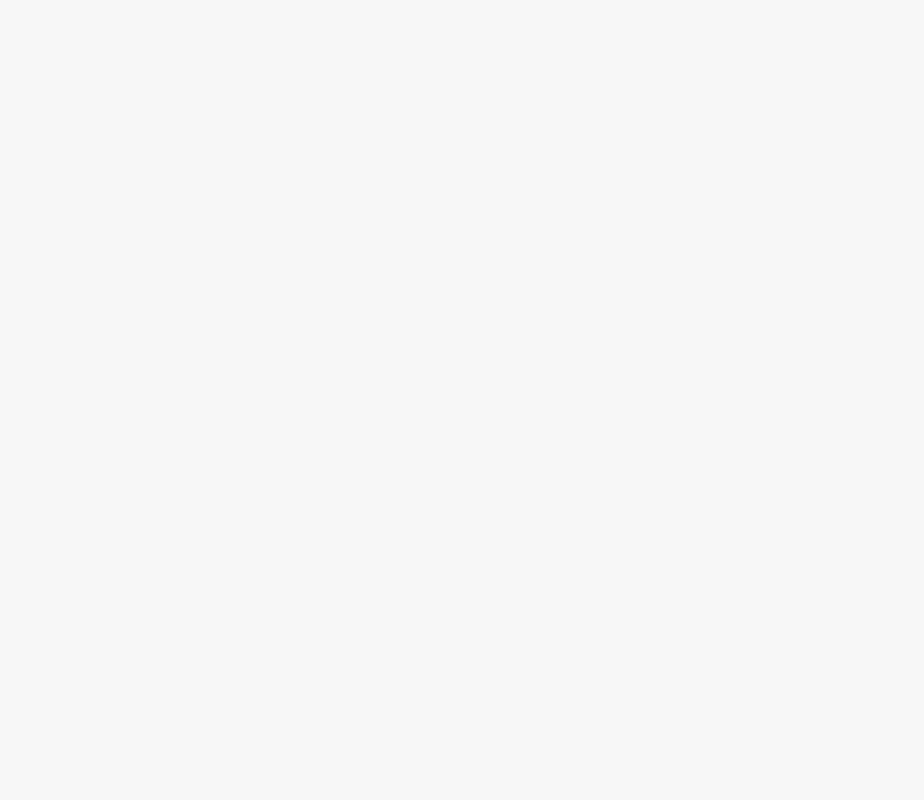
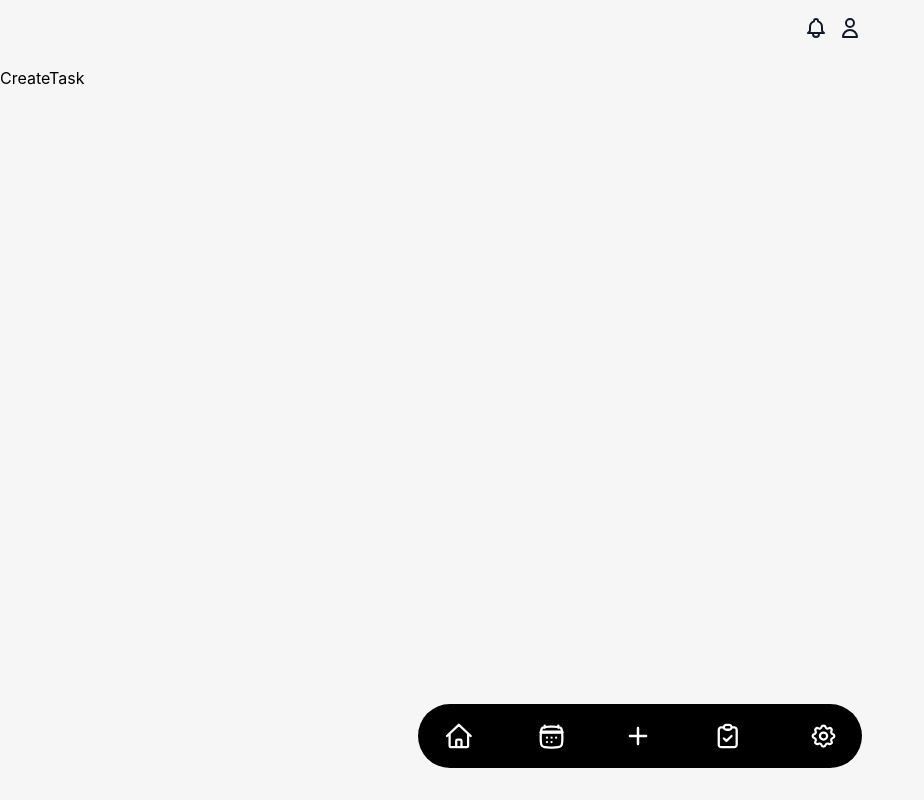
Before and after one commit to QuanNguyenDong/roomie, a React (Create React App) app in the folder frontend/: page /create-task in a window 1280 px wide. Before the commit this address had no page. Shown: the whole page, without its empty margins (0-924 px from the left). Built offline with nearby package versions, Linux system fonts and the light colour scheme; the HTML template or start-up script is replaced by a standard one.

Commit message:
added plus button to navbar and created routing

```diff
--- a/frontend/src/App.js
+++ b/frontend/src/App.js
@@ -13,6 +13,7 @@ import Profile from "./pages/Profile";
 import Roomie from "./pages/Roomie";
 import DefaultLayout from "./layouts/DefaultLayout";
 import TopbarOnly from "./layouts/TopbarOnly";
+import CreateTask from "./pages/CreateTask";
 
 function App() {
     return (
@@ -50,6 +51,13 @@ function AppRoutes() {
                         </DefaultLayout>
                     }
                 />
+                 <Route path="/create-task"
+                    element={
+                        <DefaultLayout>
+                            <CreateTask />
+                        </DefaultLayout>
+                    }
+                />
                 <Route path="/profile"
                     element={
                         <DefaultLayout>
--- a/frontend/src/components/Navbar.js
+++ b/frontend/src/components/Navbar.js
@@ -7,6 +7,7 @@ import HomeIcon from '../svgs/Navbar/HomeIcon';
 import CalendarIcon from '../svgs/Navbar/CalendarIcon';
 import TasksIcon from '../svgs/Navbar/TasksIcon';
 import SettingsIcon from '../svgs/Navbar/SettingsIcon';
+import PlusIcon from "../svgs/Navbar/PlusIcon";
 
 const Navbar = () => {
     const navigate = useNavigate();
@@ -22,6 +23,9 @@ const Navbar = () => {
                         <button onClick={() => navigate('/calendar')}>
                             <CalendarIcon fill="white" />
                         </button>
+                        <button onClick={() => navigate('/create-task')}>
+                            <PlusIcon fill="white" />
+                        </button>
                         <button onClick={() => navigate('/tasks')}>
                             <TasksIcon fill="white" />
                         </button>
--- /dev/null
+++ b/frontend/src/pages/CreateTask.js
@@ -0,0 +1,9 @@
+import React from 'react'
+
+const CreateTask = () => {
+  return (
+    <div>CreateTask</div>
+  )
+}
+
+export default CreateTask
--- a/frontend/src/styling/taskManager.scss
+++ b/frontend/src/styling/taskManager.scss
@@ -36,6 +36,7 @@ h2 {
     justify-content: space-between;
 }
 
+
 .priority-button {
     display: flex;
     align-items: center;
@@ -44,6 +45,7 @@ h2 {
 .priority-icon {
     margin-left: 8px;
 }
+
 
 
 .dropdown-menu {
--- /dev/null
+++ b/frontend/src/svgs/Navbar/PlusIcon.js
@@ -0,0 +1,23 @@
+import React from "react";
+
+function Icon() {
+  return (
+    <svg
+      xmlns="http://www.w3.org/2000/svg"
+      width="20"
+      height="20"
+      fill="none"
+      viewBox="0 0 20 20"
+    >
+      <path
+        stroke="#fff"
+        strokeLinecap="round"
+        strokeLinejoin="round"
+        strokeWidth="2.5"
+        d="M10 2v16m8-8H2"
+      ></path>
+    </svg>
+  );
+}
+
+export default Icon;
```
Also changed, not shown: 1 other file (tests, documents, lock files or other folders).
